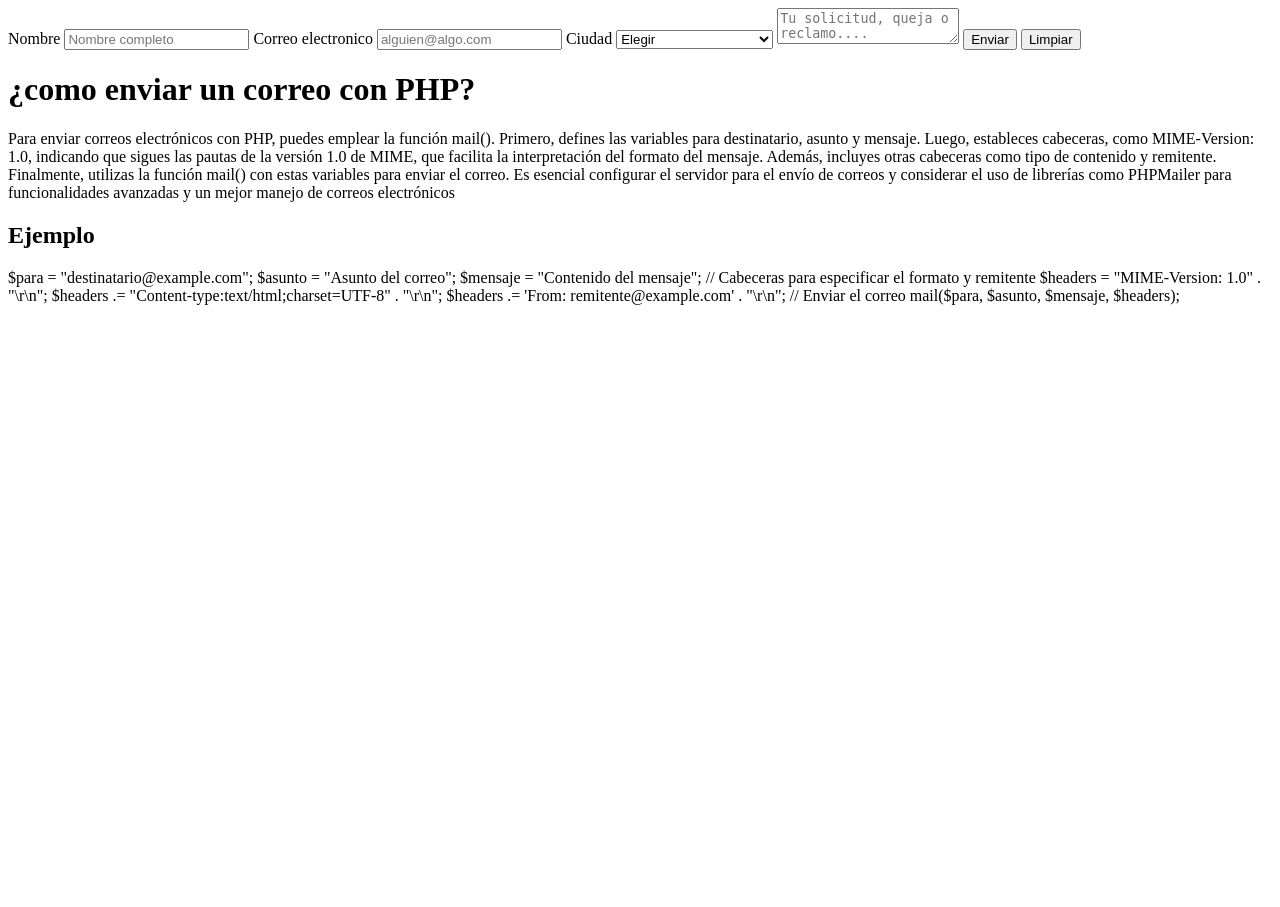
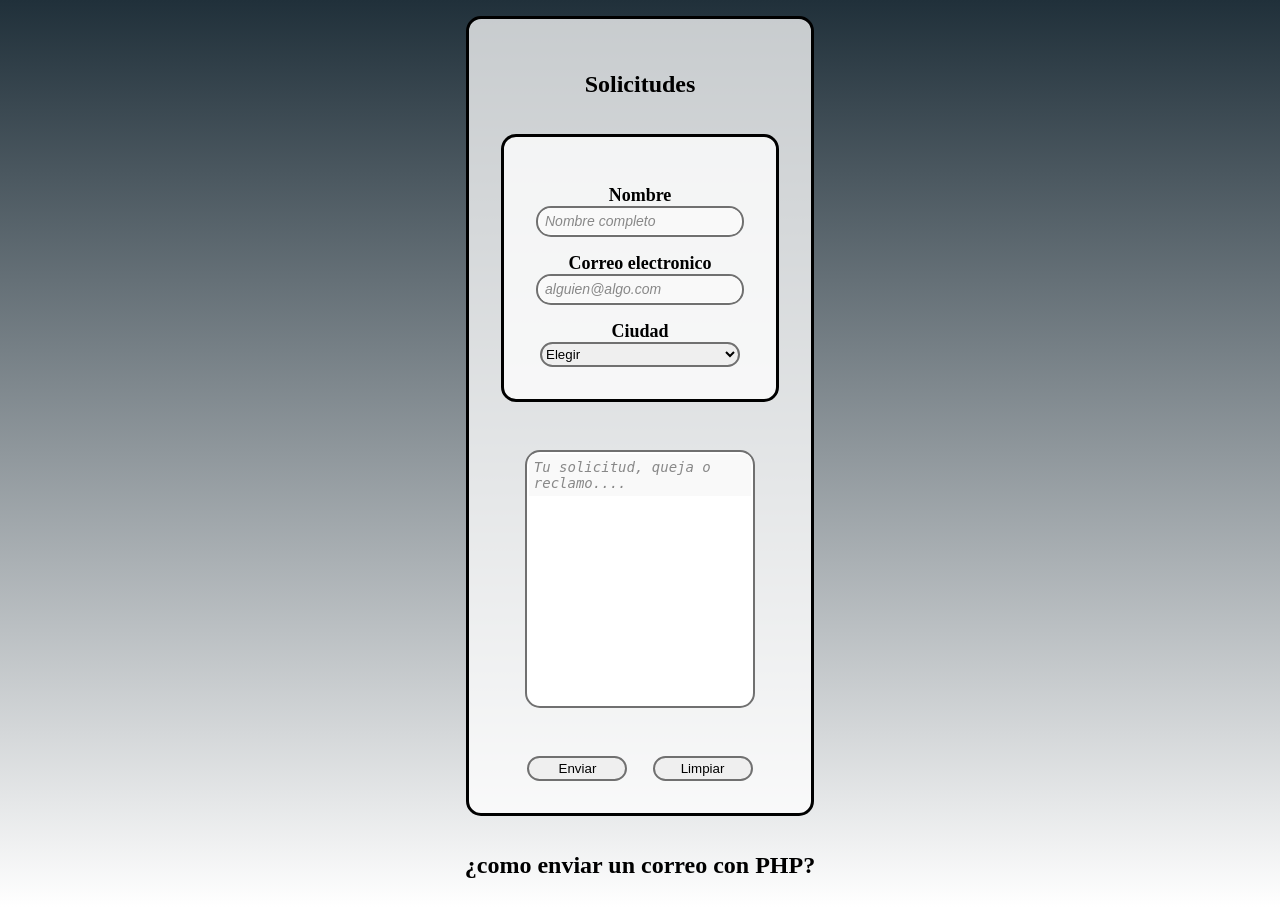
Before and after one commit to SebastianGonzalezP/DesarrolloWeb_Taller1-Corte1, a PHP site: page / in a window 1280 px wide. Before the commit the page ends 305 px from the top, so only its background shows below. Run offline with PHP 8.4, Linux system fonts and the light colour scheme; some libraries are stand-ins or nearby versions.

Commit message:
estilos css

```diff
--- /dev/null
+++ b/global/css/style.css
@@ -0,0 +1,127 @@
+body{
+    background-image:linear-gradient(rgb(32, 48, 58), #fff );
+    min-height: 100vh;
+
+    justify-content: center;
+    align-items: center;
+}
+
+section{
+    width: 80vw;
+    text-wrap: wrap;
+
+    margin: auto;
+}
+
+.vertical-center-container{
+    display: flex;
+    flex-direction: column;
+
+    justify-content: space-around;
+    align-items: center;
+
+    width: max-content;
+}
+
+.horizontal-center-container{
+    display: flex;
+    flex-direction: row;
+
+    justify-content: space-around;
+    align-items: center;
+
+    width: 90%;
+}
+
+.framed{
+    padding: 2rem;
+    margin: 1rem auto;
+
+    border: solid 3px black;
+    border-radius: 15px;
+
+    background-color: rgba(255, 255, 255, 0.75);
+}
+
+.big-button{
+    width: 25%;
+    height: 50px;
+
+    margin: 4rex auto;
+
+    border: solid 5px rgb(112, 112, 112);
+    border-radius: 25px;
+
+    font-weight: bold;
+    font-size: large;
+}
+
+label{
+    margin-top: 1rem;
+}
+
+form input,
+form select,
+form textarea{
+    min-width: 200px;
+    height: 25px;
+
+    border: solid 2px rgb(112, 112, 112);
+    border-radius: 15px;
+}
+
+form button{
+    min-width: 100px;
+    height: 25px;
+
+    border: solid 2px rgb(112, 112, 112);
+    border-radius: 15px;
+}
+
+form input::placeholder,
+form textarea::placeholder{
+    color: #888;
+    font-style: italic;
+    font-size: 14px;
+    background-color: #f9f9f9;
+    padding: 5px;
+}
+
+form textarea{
+    width: 80%;
+    min-width: 200px;
+    height: 250px;
+    resize: none;
+    overflow-y: auto;
+    margin: 1rem 0 3rem;
+}
+
+form label{
+    font-weight: bold;
+    font-size: large;
+}
+
+.hide{
+    display: none;
+}
+
+.formated{
+    white-space: pre;
+    text-align: left;
+}
+
+.interactuable:hover{
+    cursor: pointer;
+    color: #4d4d4d;
+}
+
+.container{
+    max-width: 100%;
+    text-wrap: wrap;
+    text-align: center;
+}
+
+.dark-backgroud{
+    background-color: rgb(41, 39, 48);
+    color: rgb(204, 162, 107);
+}
--- a/global/js/funciones.js
+++ b/global/js/funciones.js
@@ -26,6 +26,11 @@ function validarCorreo(correo) {
     return regexCorreo.test(correo);
 }
 
-function decirhola(){
-    alert("hola");
+function deplegar(id) {
+    const elemento = document.getElementById(id);
+    if (elemento.classList.contains("hide")) {
+        elemento.classList.remove("hide");
+    } else {
+        elemento.classList.add("hide");
+    }
 }
--- a/index.php
+++ b/index.php
@@ -3,10 +3,14 @@
 <head>
     <meta charset="UTF-8">
     <meta name="viewport" content="width=device-width, initial-scale=1.0">
+    <link rel="stylesheet" href="global/css/style.css">
     <title>Tus Solicitudes</title>
 </head>
 <body>
-    <form name="form-solicitudes" action="insert.php" onsubmit="return validarFormulario();" method="post">
+    <section>
+        <form name="form-solicitudes" action="insert.php" onsubmit="return validarFormulario();" method="post" class="vertical-center-container framed">
+            <h1>Solicitudes</h1>
+            <div class="vertical-center-container framed">
                 <label for="Nombre">Nombre</label>
                 <input type="text" name="Nombre" placeholder="Nombre completo" required>
 
@@ -50,18 +54,35 @@
                     <option value='32'>Mitú</option>
                     <option value='33'>Puerto Carreño</option>
                 </select>
+            </div>
 
             <label for="Solicitud"></label>
             <textarea name="Solicitud" id="Solicitud" maxlength="255" placeholder="Tu solicitud, queja o reclamo...." required></textarea>
 
-        <input type="submit" value="Enviar">
-        <input type="reset" value="Limpiar">
+            <div class="horizontal-center-container">
+                <button class="interactuable" type="submit" value="Enviar">Enviar</button>
+                <button class="interactuable" type="reset" value="Limpiar">Limpiar</button>
+            </div>
         </form>
+    </section>
+    <section class="vertical-center-container">
+        <h1 class="interactuable" onclick="deplegar('explicacion')">¿como enviar un correo con PHP?</h1>
+        <div class="container hide" id='explicacion'>
+            <p class="formated framed">
+                Para enviar correos electrónicos con PHP, puedes emplear la función mail().
+                Primero, defines las variables para destinatario, asunto y mensaje.
+                Luego, estableces cabeceras, como MIME-Version: 1.0, indicando que sigues
+                las pautas de la versión 1.0 de MIME, que facilita la interpretación del
+                formato del mensaje. Además, incluyes otras cabeceras como tipo de contenido
+                y remitente. Finalmente, utilizas la función mail() con estas variables para
+                enviar el correo. Es esencial configurar el servidor para el envío de correos
+                y considerar el uso de librerías como PHPMailer para funcionalidades avanzadas
+                y un mejor manejo de correos electrónicos
+            </p>
 
-    <h1>¿como enviar un correo con PHP?</h1>
-    <p>Para enviar correos electrónicos con PHP, puedes emplear la función mail(). Primero, defines las variables para destinatario, asunto y mensaje. Luego, estableces cabeceras, como MIME-Version: 1.0, indicando que sigues las pautas de la versión 1.0 de MIME, que facilita la interpretación del formato del mensaje. Además, incluyes otras cabeceras como tipo de contenido y remitente. Finalmente, utilizas la función mail() con estas variables para enviar el correo. Es esencial configurar el servidor para el envío de correos y considerar el uso de librerías como PHPMailer para funcionalidades avanzadas y un mejor manejo de correos electrónicos</p>
-    <h2>Ejemplo</h2>
-    <p>
+            <h2 class="interactuable" onclick="deplegar('ejemplo')">Ejemplo</h2>
+            <div class="hide" id="ejemplo">
+                <p class="formated framed dark-backgroud">
                     $para = "destinatario@example.com";
                     $asunto = "Asunto del correo";
                     $mensaje = "Contenido del mensaje";
@@ -74,6 +95,10 @@
                     // Enviar el correo
                     mail($para, $asunto, $mensaje, $headers);
                 </p>
+            </div>
+        </div>
+
+    </section>
 </body>
 </html>
 <?php
```
Also changed, not shown: insert.php (+11 -4 lines). Lines whose indentation alone changed are shown as unchanged.
